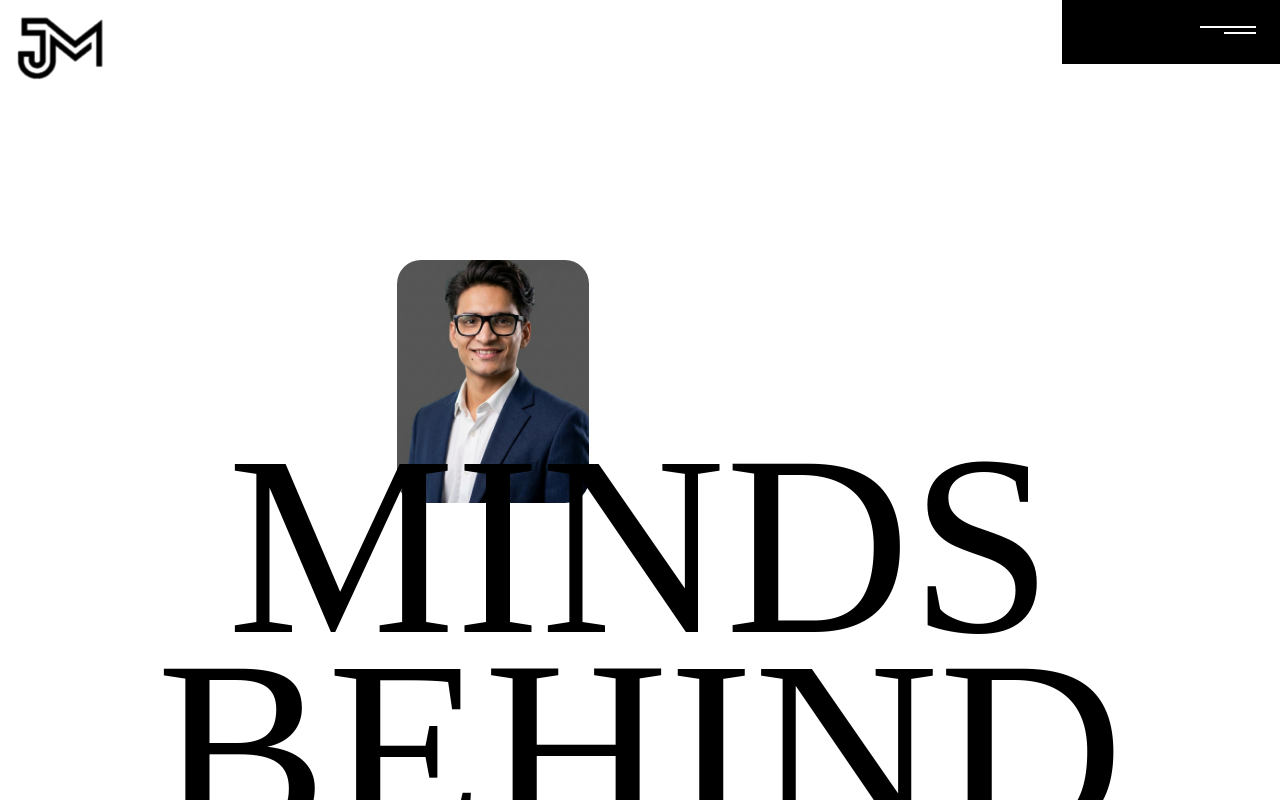
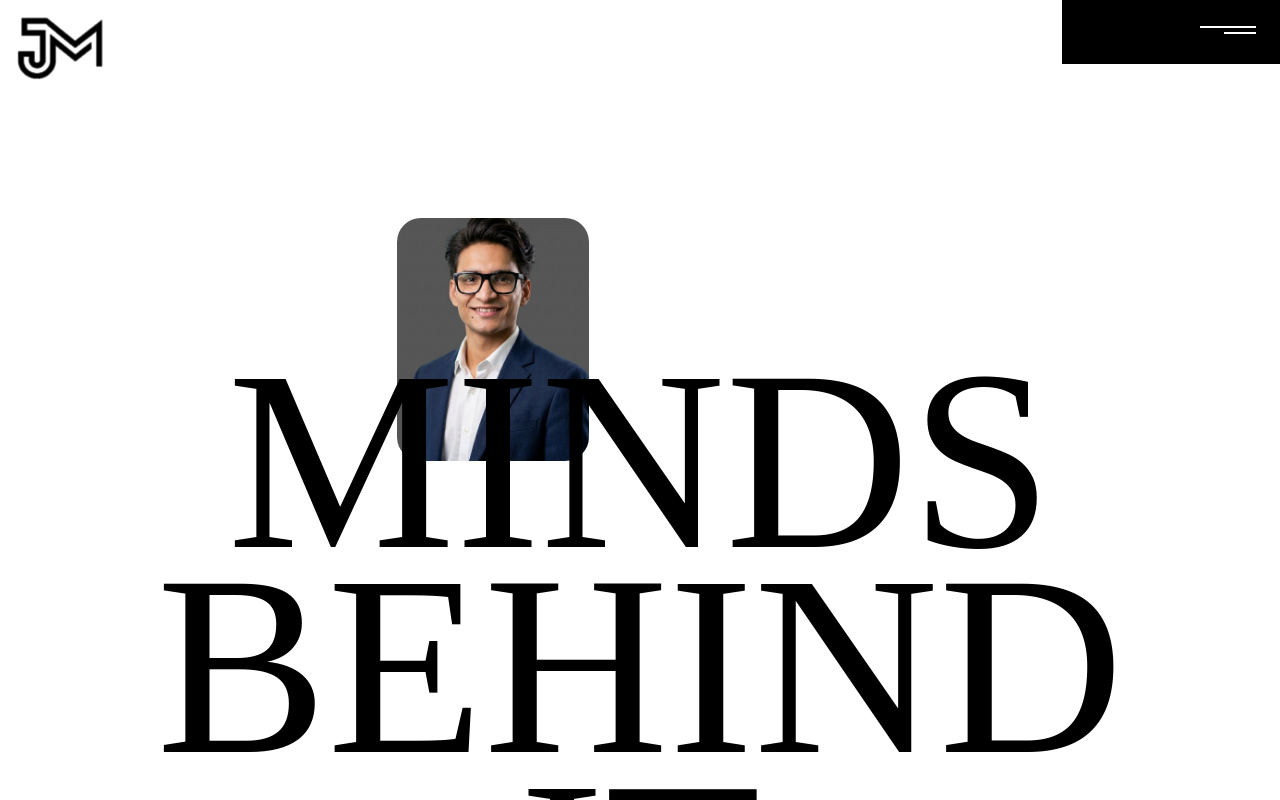
Before and after one commit to jawmed45-source/jmarket-website, a React (Vite) app: page /agency in a window 1280 px wide. Shown: the top 800 px of the page. Built offline with nearby package versions, Linux system fonts and the light colour scheme; a web font is replaced by a local one.

Commit message:
Staggering fix in Agency Page .

```diff
--- a/src/pages/Agency.jsx
+++ b/src/pages/Agency.jsx
@@ -4,13 +4,13 @@ import gsap from 'gsap'
 import { ScrollTrigger } from 'gsap/all'
 import { useEffect, useRef } from 'react'
 
+// move outside component
+gsap.registerPlugin(ScrollTrigger)
+
 const Agency = () => {
 
-  gsap.registerPlugin(ScrollTrigger)
-
   const imageDivRef = useRef(null)
-  const imageRef = useRef(null)
-
+  const imageRefs = useRef([])
 
   const imageArray = [
     '/images/mannan.png',
@@ -31,24 +31,34 @@ const Agency = () => {
   ]
 
   useGSAP(function () {
+    // preload all images
+    imageArray.forEach((src) => {
+      const img = new Image()
+      img.src = src
+    })
+
     gsap.to(imageDivRef.current, {
       scrollTrigger: {
         trigger: imageDivRef.current,
-        // markers: true,
         start: "top 27.3%",
         end: "top -70%",
-        pin: true,
-        pinSpacing: true,
-        pinType: 'transform',
-        scrub: 1,
-        anticipatePin: 1,
+        // pin: true,
+        // pinSpacing: true,
+        // pinType: 'transform',
+        scrub: true,
+        // anticipatePin: 1,
         invalidateOnRefresh: true,
         onUpdate: (elem) => {
-          const imageIndex = Math.floor(elem.progress * 12)
-          imageRef.current.src = imageArray[imageIndex]
+          const imageIndex = Math.min(
+            Math.floor(elem.progress * imageArray.length),
+            imageArray.length - 1
+          )
+          // show/hide using opacity instead of changing src
+          imageRefs.current.forEach((img, i) => {
+            if (img) img.style.opacity = i === imageIndex ? '1' : '0'
+          })
         }
       }
-
     })
   })
 
@@ -60,34 +70,46 @@ const Agency = () => {
       color: '#ffffff',
       scrollTrigger: {
         trigger: ".section-2",
-        start: 'top center',   // when top of section hits center of viewport
-        end: 'bottom center',  // when bottom of section hits center of viewport
-        scrub: true,           // ties animation to scroll position smoothly
-        // markers: true,       // uncomment to see start/end markers while debugging
+        start: 'top center',
+        end: 'bottom center',
+        scrub: true,
       }
     })
   }, [])
 
-
-
-
-
   return (
     <div ref={sectionRef} className='h-full bg-white' >
       <div className='section-1 p-1' >
-        <div ref={imageDivRef} className='lg:rounded-3xl rounded-xl absolute overflow-hidden lg:top-65 -top-0 lg:left-[31vw] left-[22vw] lg:h-[19vw] h-[25vw] lg:w-[15vw] w-[20vw]'>
-          <img ref={imageRef} className='h-full w-full object-cover' src="/images/mannan.png" alt="" />
+        <div
+          ref={imageDivRef}
+          className='lg:rounded-3xl rounded-xl overflow-hidden lg:top-65 -top-0 lg:left-[31vw] left-[22vw] lg:h-[19vw] h-[25vw] lg:w-[15vw] w-[20vw]'
+          style={{ position: 'sticky', top: '27.3vh' }}  // ← sticky instead of absolute
+        >
+          {/* all images stacked, only one visible at a time */}
+          {imageArray.map((src, i) => (
+            <img
+              key={i}
+              ref={(el) => (imageRefs.current[i] = el)}
+              className='h-full w-full object-cover absolute top-0 left-0'
+              style={{ opacity: i === 0 ? 1 : 0, }}
+              src={src}
+              alt=""
+            />
+          ))}
         </div>
+
+        {/* rest of your JSX stays exactly the same */}
         <div className=' relative font-[font1] text-black'>
-          <div className=' lg:mt-[55vh] mt-[30vh]'>
+          <div className=' lg:mt-[14vh] mt-[30vh]'>
             <h1 className='text-[20vw] uppercase leading-[16vw] text-center'>Minds Behind It</h1>
           </div>
           <div className='lg:pl-[45%] lg:mt-20 py-7 px-4 '>
-            <p className='lg:text-[3vw] text-xl lg:leading-[3vw] leading-tight font-semibold'>&nbsp;&nbsp;&nbsp;&nbsp;&nbsp;&nbsp;&nbsp;&nbsp;&nbsp;&nbsp;&nbsp;&nbsp;&nbsp;&nbsp;&nbsp;&nbsp;&nbsp;&nbsp;&nbsp;&nbsp;&nbsp;&nbsp;&nbsp;&nbsp; Our curiosity fuels our creativity. We stay grounded, leave ego behind, and focus on what truly matters. A brand is more than just visuals or marketing — it carries values, character, and a story of its own. Ignoring that may bring temporary success, but it weakens the brand over time. That’s why we focus on creating meaningful perspectives and building brands that leave a lasting impact.</p>
+            <p className='lg:text-[3vw] text-xl lg:leading-[3vw] leading-tight font-semibold'>&nbsp;&nbsp;&nbsp;&nbsp;&nbsp;&nbsp;&nbsp;&nbsp;&nbsp;&nbsp;&nbsp;&nbsp;&nbsp;&nbsp;&nbsp;&nbsp;&nbsp;&nbsp;&nbsp;&nbsp;&nbsp;&nbsp;&nbsp;&nbsp; Our curiosity fuels our creativity. We stay grounded, leave ego behind, and focus on what truly matters. A brand is more than just visuals or marketing — it carries values, character, and a story of its own. Ignoring that may bring temporary success, but it weakens the brand over time. That's why we focus on creating meaningful perspectives and building brands that leave a lasting impact.</p>
           </div>
         </div>
       </div>
 
+      {/* everything below stays exactly the same */}
       <div className=' section-2 font-semibold tracking-wide lg:mt-20 mt-35 h-full lg:px-50 px-10 lg:text-[1vw] font-[font1] '>
         <div className='flex lg:gap-116 gap-30 lg:pb-50 pb-20 sm:pt-5'>
           <h1>Expertise</h1>
@@ -107,126 +129,71 @@ const Agency = () => {
         </div>
       </div>
 
-
-
       <div className='h-[60vh] lg:h-screen overflow-hidden relative flex items-center justify-center '>
-
-        {/* BEHIND image — Jawad */}
         <div className='marqueeBack  absolute lg:text-9xl text-2xl font-semibold w-full flex lg:z-0 z-20 lg:top-80 top-40 '>
           {[...Array(6)].map((_, i) => (
-              <h1 key={i} className='whitespace-nowrap shrink-0 text-[#D3FD50] font-[font1]'>
+            <h1 key={i} className='whitespace-nowrap shrink-0 text-[#D3FD50] font-[font1]'>
               Jawad&nbsp;&nbsp;&nbsp;&nbsp;&nbsp;&nbsp;&nbsp;&nbsp;&nbsp;&nbsp;&nbsp;&nbsp;&nbsp;
             </h1>
-
           ))}
         </div>
-
-        {/* IMAGE — middle layer */}
         <div className='flex h-full  justify-center items-center relative z-10'>
           <img className='object-cover lg:h-[80vh] lg:w-[25vw] h-[40vh] w-[40vw] rounded-3xl' src="/images/jawad2.png" alt="" />
         </div>
-
-        {/* IN FRONT of image — Ahmed + Creative Director */}
         <div className='marqueeFront absolute w-full font-semibold flex items-center z-20 lg:bottom-80 bottom-40  '>
           {[...Array(6)].map((_, i) => (
-
             <div key={i} className='flex items-center shrink-0 gap-6'>
-
               <h1 className='whitespace-nowrap lg:text-9xl text-2xl text-[#D3FD50] font-[font1]'>&nbsp;&nbsp;&nbsp;&nbsp;&nbsp;&nbsp;&nbsp;&nbsp;&nbsp;&nbsp;&nbsp;&nbsp;&nbsp;&nbsp;&nbsp;&nbsp;&nbsp;&nbsp;&nbsp;&nbsp; Ahmed</h1>
               <p className='whitespace-nowrap text-white lg:text-4xl'>Project Manager </p>
-
             </div>
           ))}
         </div>
-
       </div>
 
-
-
-
-
-
       <div className='h-[60vh] lg:h-screen overflow-hidden relative flex items-center justify-center'>
-
-        {/* BEHIND image — Abdul*/}
         <div className='marqueeBack  absolute lg:text-9xl text-2xl font-semibold w-full flex lg:z-0 z-20 lg:top-80 top-40 '>
           {[...Array(6)].map((_, i) => (
-              <h1 key={i} className='whitespace-nowrap shrink-0 text-[#D3FD50] font-[font1]'>
+            <h1 key={i} className='whitespace-nowrap shrink-0 text-[#D3FD50] font-[font1]'>
               Abdul&nbsp;&nbsp;&nbsp;&nbsp;&nbsp;&nbsp;&nbsp;&nbsp;&nbsp;&nbsp;&nbsp;&nbsp;&nbsp;
             </h1>
-
           ))}
         </div>
-
-        {/* IMAGE — middle layer */}
         <div className='flex h-full   justify-center items-center relative z-10'>
           <img className='object-cover lg:h-[80vh] lg:w-[25vw] h-[40vh] w-[40vw] rounded-3xl' src="/images/mannan.png" alt="" />
         </div>
-
-        {/* IN FRONT of image — Abdul + Strategic Planner */}
         <div className='marqueeFront absolute w-full font-semibold flex items-center z-20 lg:bottom-80 bottom-40 '>
           {[...Array(6)].map((_, i) => (
-
             <div key={i} className='flex items-center shrink-0 gap-6'>
-
               <h1 className='whitespace-nowrap lg:text-9xl text-2xl text-[#D3FD50] font-[font1]'>&nbsp;&nbsp;&nbsp;&nbsp;&nbsp;&nbsp;&nbsp;&nbsp;&nbsp;&nbsp;&nbsp;&nbsp;&nbsp;&nbsp;&nbsp;&nbsp;&nbsp;&nbsp;&nbsp;&nbsp; Mannan</h1>
               <p className='whitespace-nowrap text-white lg:text-4xl'>Relationship Manager </p>
-
             </div>
           ))}
         </div>
-
       </div>
 
-
-
-
-
       <div className='h-[60vh] lg:h-screen overflow-hidden relative flex items-center justify-center'>
-
-        {/* BEHIND image — Abdul */}
         <div className='marqueeBack  absolute lg:text-9xl text-2xl font-semibold w-full flex lg:z-0 z-20 lg:top-80 top-40 '>
           {[...Array(6)].map((_, i) => (
-              <h1 key={i} className='whitespace-nowrap shrink-0 text-[#D3FD50] font-[font1]'>
+            <h1 key={i} className='whitespace-nowrap shrink-0 text-[#D3FD50] font-[font1]'>
               Abdul&nbsp;&nbsp;&nbsp;&nbsp;&nbsp;&nbsp;&nbsp;&nbsp;&nbsp;&nbsp;&nbsp;&nbsp;&nbsp;
             </h1>
-
           ))}
         </div>
-
-        {/* IMAGE — middle layer */}
         <div className='flex h-full  justify-center items-center relative z-10'>
           <img className='object-cover lg:h-[80vh] lg:w-[25vw] h-[40vh] w-[40vw] rounded-3xl' src="/images/moiz2.png" alt="" />
         </div>
-
-        {/* IN FRONT of image — Ahmed + Creative Director */}
         <div className='marqueeFront absolute w-full font-semibold flex items-center z-20 lg:bottom-80 bottom-40  '>
           {[...Array(6)].map((_, i) => (
-
             <div key={i} className='flex items-center shrink-0 gap-6'>
-
               <h1 className='whitespace-nowrap lg:text-9xl text-2xl text-[#D3FD50] font-[font1]'>&nbsp;&nbsp;&nbsp;&nbsp;&nbsp;&nbsp;&nbsp;&nbsp;&nbsp;&nbsp;&nbsp;&nbsp;&nbsp;&nbsp;&nbsp;&nbsp;&nbsp;&nbsp;&nbsp;&nbsp; Moiz</h1>
               <p className='whitespace-nowrap text-white lg:text-4xl'>Creative Design </p>
-
             </div>
           ))}
         </div>
-
       </div>
 
-      {/* <div className='h-screen overflow-hidden relative '>
-        <div className=' flex h-full  justify-center items-center'>
-          <img className='object-cover h-[80vh] overflow-hidden rounded-3xl' src="/images/jawad1.png" alt="" />
-        </div>
-        <div className='absolute'>
-          <h1 className='first text-[#D3FD50] z-100 font-[font1]'>Jawad </h1>
-          <h1 className='second text-[#D3FD50] z-100 font-[font1]'>Ahmed </h1>
-          <p className='text-white'>Creative Director</p>
-        </div>
-      </div> */}
     </div>
   )
 }
 
-
 export default Agency
```
